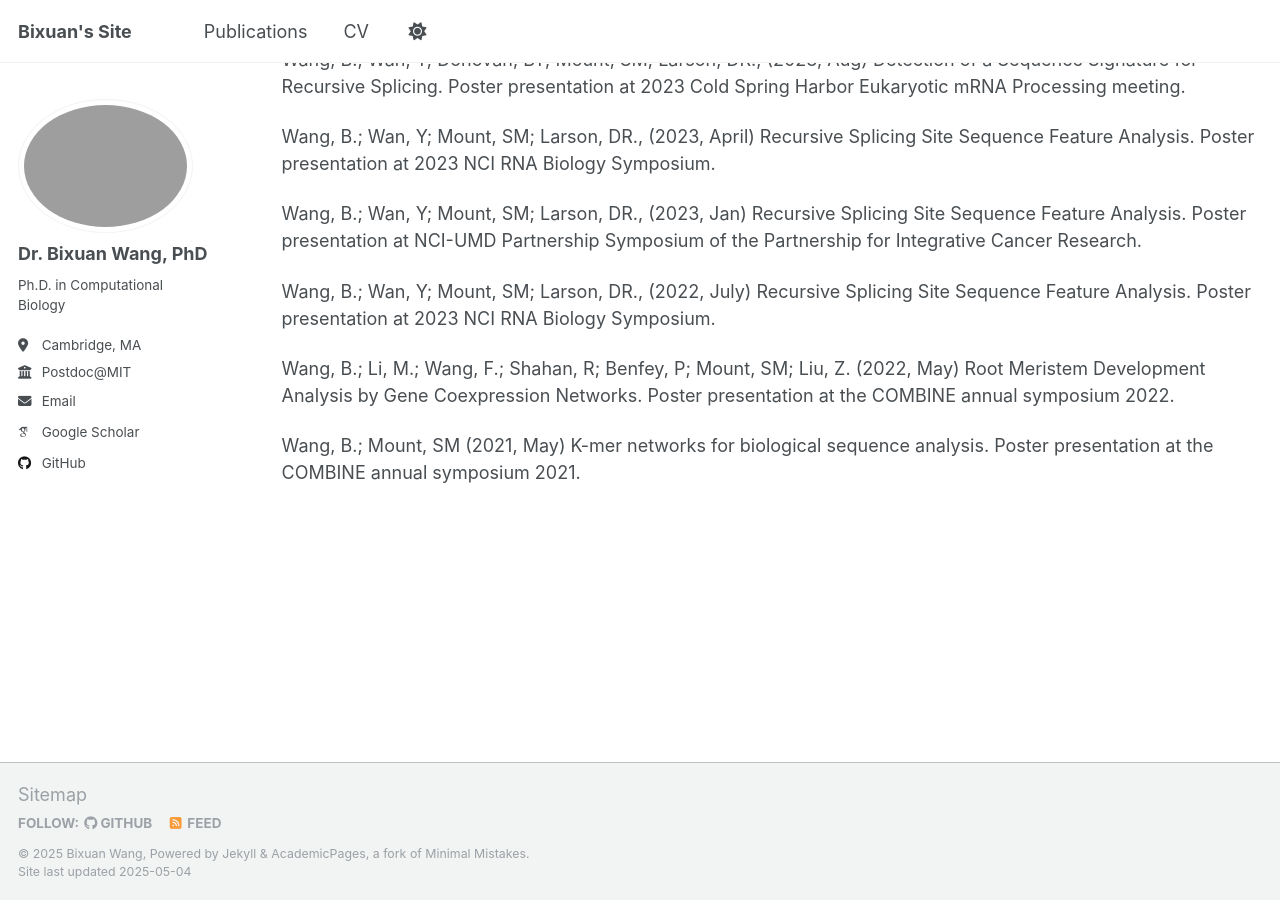
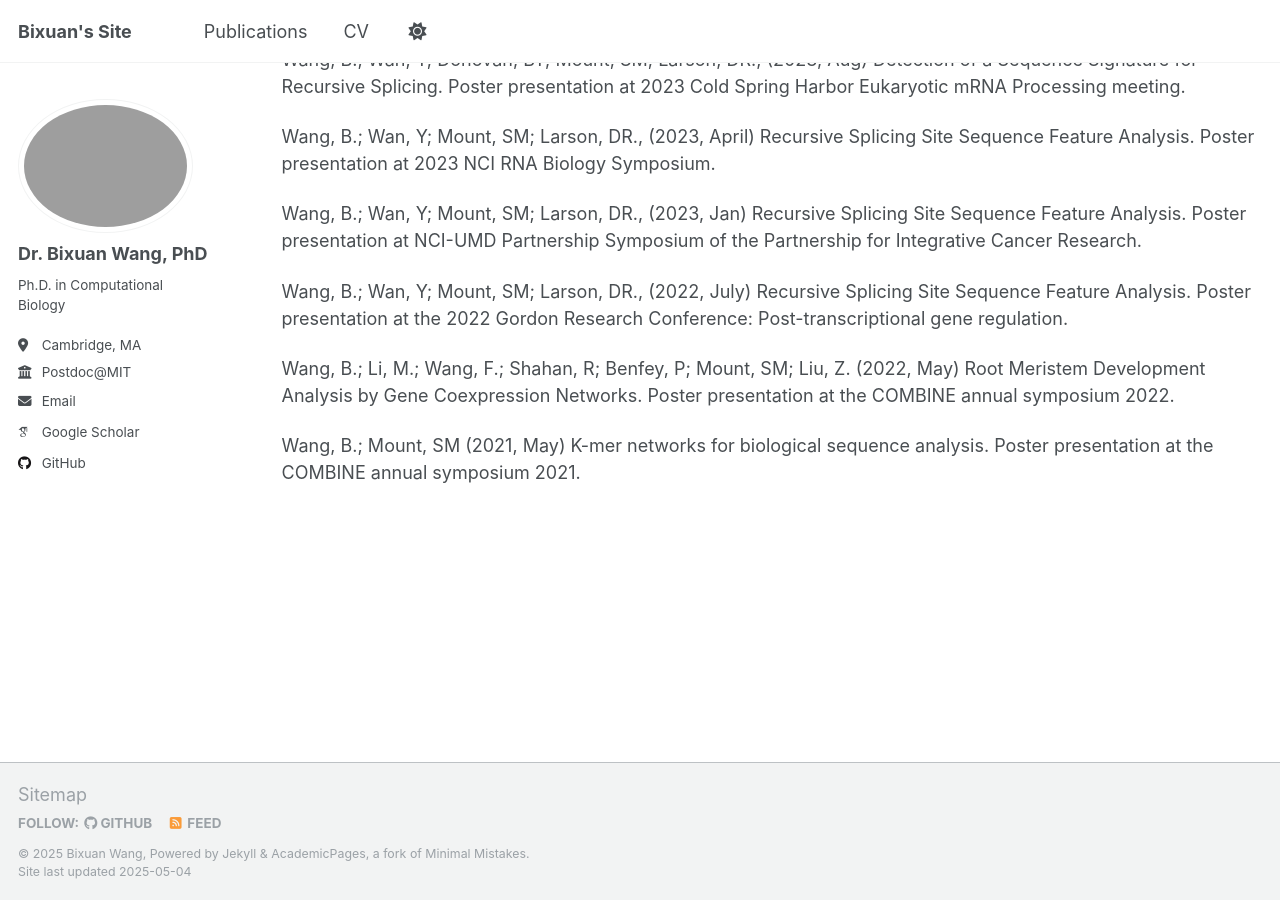
Before and after one commit to xnao25/xnao.github.io, a Jekyll site: the page built from _pages/publications.md, in a window 1280 px wide and 900 px high, scrolled down 888 px. Built offline with Jekyll 4.4.1, drawn with Linux system fonts in a browser that asks for light colours; some web fonts are replaced.

Commit message:
fix poster

```diff
--- a/_pages/publications.md
+++ b/_pages/publications.md
@@ -31,8 +31,7 @@ presentation at 2023 NCI RNA Biology Symposium.
 Wang, B.; Wan, Y; Mount, SM; Larson, DR., (2023, Jan) Recursive Splicing Site Sequence Feature Analysis. Poster
 presentation at NCI-UMD Partnership Symposium of the Partnership for Integrative Cancer Research.
 
-Wang, B.; Wan, Y; Mount, SM; Larson, DR., (2022, July) Recursive Splicing Site Sequence Feature Analysis. Poster
-presentation at 2023 NCI RNA Biology Symposium.
+Wang, B.; Wan, Y; Mount, SM; Larson, DR., (2022, July) Recursive Splicing Site Sequence Feature Analysis. Poster presentation at the 2022 Gordon Research Conference: Post-transcriptional gene regulation.
 
 Wang, B.; Li, M.; Wang, F.; Shahan, R; Benfey, P; Mount, SM; Liu, Z. (2022, May) Root Meristem Development Analysis
 by Gene Coexpression Networks. Poster presentation at the COMBINE annual symposium 2022.
```
